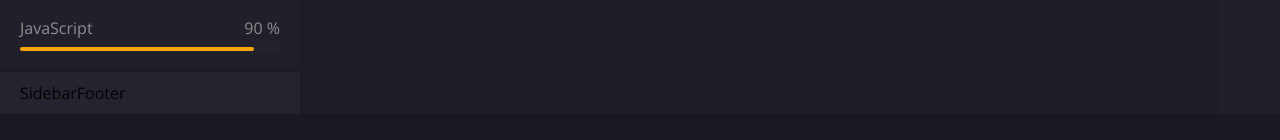
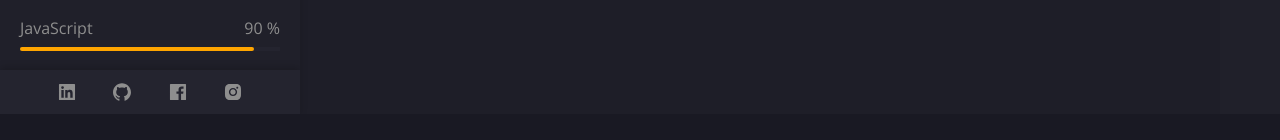
Before and after one commit to madrimovDev/portfolio-react, a React (Vite) app: page / in a window 1280 px wide. Shown: the part 646-786 px from the top of the page. Built offline with nearby package versions, Linux system fonts and the light colour scheme.

Commit message:
sidebar end

```diff
--- a/src/components/layouts/sidebar/Sidebar.tsx
+++ b/src/components/layouts/sidebar/Sidebar.tsx
@@ -4,10 +4,14 @@ import SidebarHeader from './SidebarHeader'
 import SidebarInfo from './SidebarInfo'
 import CircleRange from './circleRange/CircleRange'
 import LineRange from './lineRange/LineRange'
+import SidebarFooter from './SidebarFooter'
 
 import CheckOutlined from '@ant-design/icons/CheckOutlined'
 import DownloadOutlined from '@ant-design/icons/DownloadOutlined'
-import SidebarFooter from './SidebarFooter'
+import Linkedin from '@ant-design/icons/LinkedinFilled'
+import Facebook from '@ant-design/icons/FacebookFilled'
+import Github from '@ant-design/icons/GithubFilled'
+import Instagram from '@ant-design/icons/InstagramFilled'
 
 const sidebarData = {
 	languages: [
@@ -46,7 +50,25 @@ const sidebarData = {
 			value: 90
 		}
 	],
-	softSkills: ['Bootsrap, Tailwind, Ant-Design, Material-UI', 'Sass/Scss, PostCSS', 'GULP, Webpack', 'Git, Github']
+	softSkills: ['Bootsrap, Tailwind, Ant-Design, Material-UI', 'Sass/Scss, PostCSS', 'GULP, Webpack', 'Git, Github'],
+	socials: [
+		{
+			icon: <Linkedin />,
+			href: '/'
+		},
+		{
+			icon: <Github />,
+			href: '/'
+		},
+		{
+			icon: <Facebook />,
+			href: '/'
+		},
+		{
+			icon: <Instagram />,
+			href: '/'
+		}
+	]
 }
 
 const Sidebar: FC = () => {
@@ -101,7 +123,7 @@ const Sidebar: FC = () => {
 					</Button>
 				</SidebarWrapper>
 			</div>
-			<SidebarFooter />
+			<SidebarFooter socials={sidebarData.socials} />
 		</SidebarStyle>
 	)
 }
--- a/src/components/layouts/sidebar/SidebarFooter.tsx
+++ b/src/components/layouts/sidebar/SidebarFooter.tsx
@@ -1,9 +1,21 @@
-import React from 'react'
+import React, { FC } from 'react'
 import { SidebarFooterStyle } from './SidebarStyle'
 
-const SidebarFooter = () => {
+interface SidebarFooterProps {
+	socials: { icon: JSX.Element; href: string }[]
+}
+
+const SidebarFooter: FC<SidebarFooterProps> = ({ socials }) => {
 	return (
-		<SidebarFooterStyle>SidebarFooter</SidebarFooterStyle>
+		<SidebarFooterStyle>
+			{socials.map((s, index) => (
+				<a
+					key={index}
+					href={s.href}>
+					{s.icon}
+				</a>
+			))}
+		</SidebarFooterStyle>
 	)
 }
 
--- a/src/components/layouts/sidebar/SidebarStyle.ts
+++ b/src/components/layouts/sidebar/SidebarStyle.ts
@@ -97,7 +97,13 @@ export const Button = styled.button({
 export const SidebarFooterStyle = styled.div(
 	{
 		padding: '10px 20px',
-		boxShadow: '0 -2px 8px rgba(0,0,0,0.2)'
+		boxShadow: '0 -2px 8px rgba(0,0,0,0.2)',
+		display: 'flex',
+		justifyContent: 'space-evenly',
+		a: {
+			color: '#8e8e8e',
+			fontSize: 18
+		}
 	},
 	(props) => ({
 		background: props.theme.colors.accentBgColor
```
